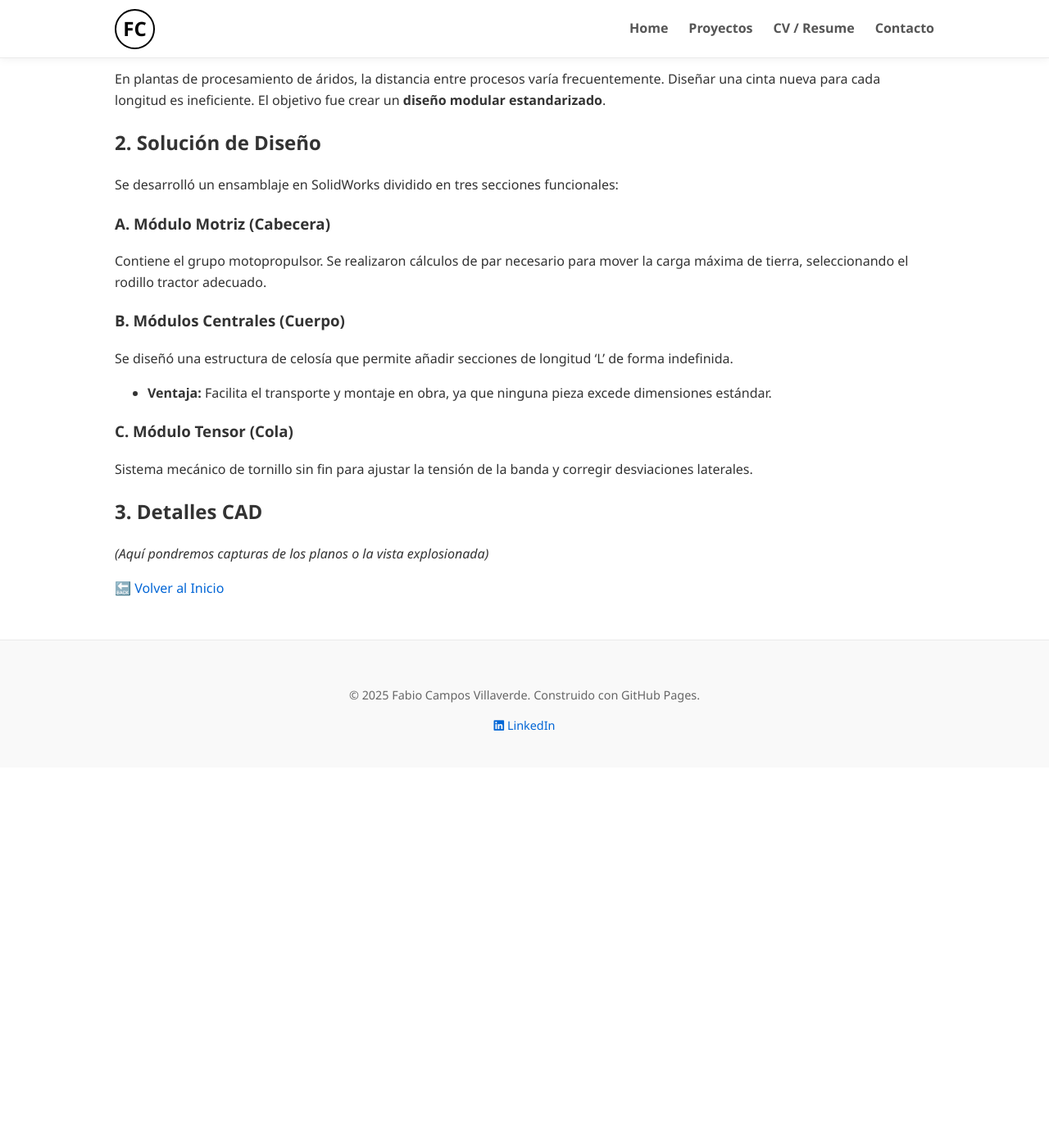
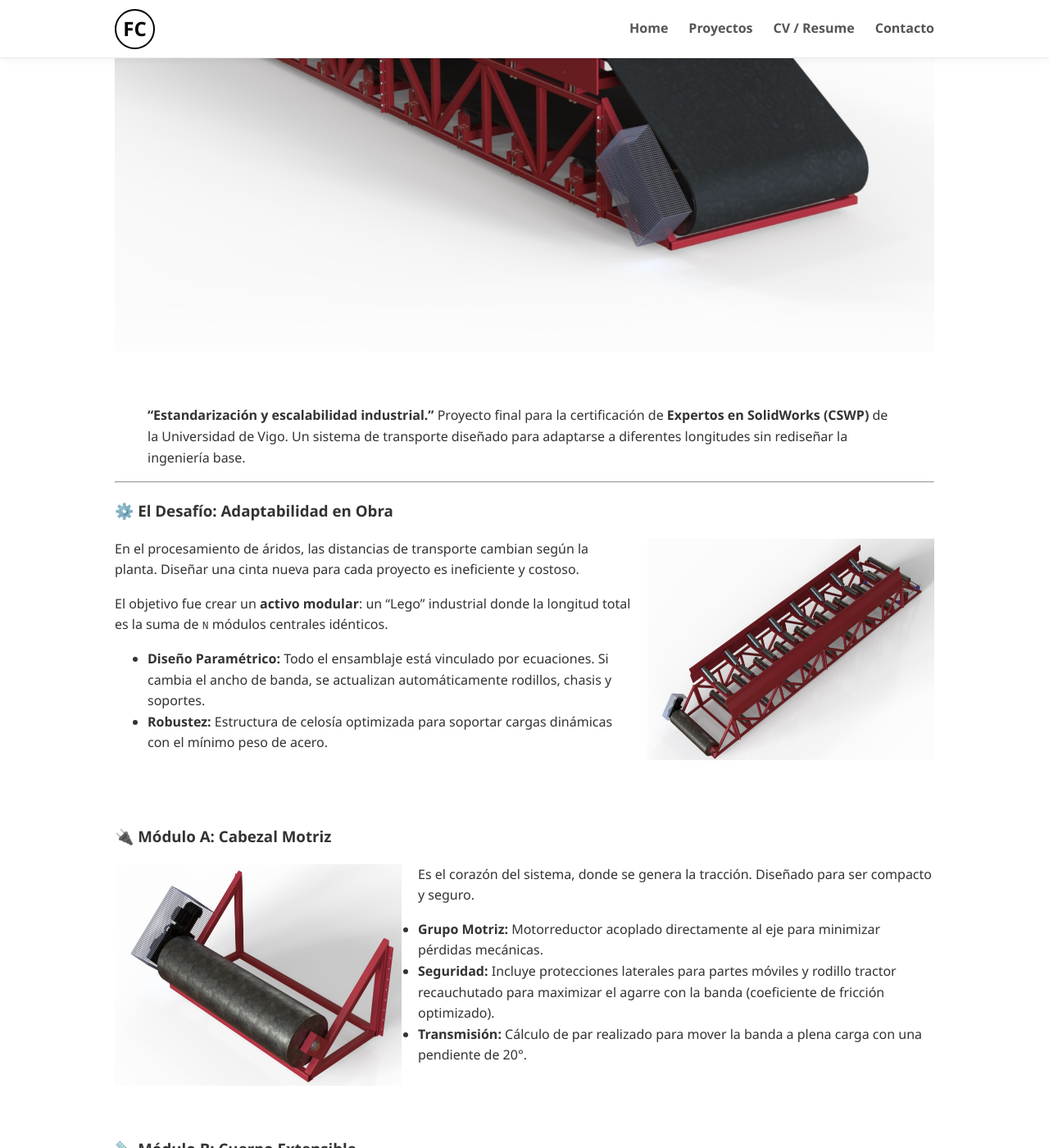
Before and after one commit to FabioCamposVillaverde/fabiocamposvillaverde.github.io, a Jekyll site: the page built from cinta-modular.md, in a window 1280 px wide and 1400 px high, scrolled down 527 px. Shown: the whole window at 82% size. Built offline with Jekyll 4.4.1, drawn with Linux system fonts in a browser that asks for light colours; our own code applies the rules of GitHub Pages for plain Markdown files; before the commit the page ends 1463 px from its top, so only the background shows below that; some of the changed text lies outside the part shown; grey boxes are pictures that could not be loaded.

Commit message:
Update cinta-modular.md

```diff
--- a/cinta-modular.md
+++ b/cinta-modular.md
@@ -1,25 +1,77 @@
-# Cinta Transportadora Modular de Material Granular
-**Software:** SolidWorks | **Enfoque:** Diseño Paramétrico
+---
+layout: default
+title: Diseño Paramétrico - Cinta Modular
+---
 
-![Render Cinta Completa](aqui-va-tu-render-cinta.jpg)
+# 🏗️ Cinta Transportadora Modular de Material Granular
 
-## 1. Descripción del Problema
-En plantas de procesamiento de áridos, la distancia entre procesos varía frecuentemente. Diseñar una cinta nueva para cada longitud es ineficiente. El objetivo fue crear un **diseño modular estandarizado**.
+<img src="assets/images/cinta_full_render.jpg" width="100%">
 
-## 2. Solución de Diseño
-Se desarrolló un ensamblaje en SolidWorks dividido en tres secciones funcionales:
+<br>
 
-### A. Módulo Motriz (Cabecera)
-Contiene el grupo motopropulsor. Se realizaron cálculos de par necesario para mover la carga máxima de tierra, seleccionando el rodillo tractor adecuado.
+> **"Estandarización y escalabilidad industrial."**
+> Proyecto final para la certificación de **Expertos en SolidWorks (CSWP)** de la Universidad de Vigo. Un sistema de transporte diseñado para adaptarse a diferentes longitudes sin rediseñar la ingeniería base.
 
-### B. Módulos Centrales (Cuerpo)
-Se diseñó una estructura de celosía que permite añadir secciones de longitud 'L' de forma indefinida.
-* **Ventaja:** Facilita el transporte y montaje en obra, ya que ninguna pieza excede dimensiones estándar.
+---
 
-### C. Módulo Tensor (Cola)
-Sistema mecánico de tornillo sin fin para ajustar la tensión de la banda y corregir desviaciones laterales.
+### ⚙️ El Desafío: Adaptabilidad en Obra
+<img src="assets/images/estructura_interna.jpg" align="right" width="350" style="margin-left: 20px; margin-bottom: 10px;">
 
-## 3. Detalles CAD
-*(Aquí pondremos capturas de los planos o la vista explosionada)*
+En el procesamiento de áridos, las distancias de transporte cambian según la planta. Diseñar una cinta nueva para cada proyecto es ineficiente y costoso.
 
-[🔙 Volver al Inicio](./)
+El objetivo fue crear un **activo modular**: un "Lego" industrial donde la longitud total es la suma de `N` módulos centrales idénticos.
+
+* **Diseño Paramétrico:** Todo el ensamblaje está vinculado por ecuaciones. Si cambia el ancho de banda, se actualizan automáticamente rodillos, chasis y soportes.
+* **Robustez:** Estructura de celosía optimizada para soportar cargas dinámicas con el mínimo peso de acero.
+
+<br clear="all">
+<br>
+
+### 🔌 Módulo A: Cabezal Motriz
+<img src="assets/images/modulo_motor.jpg" align="left" width="350" style="margin-right: 20px; margin-bottom: 10px;">
+
+Es el corazón del sistema, donde se genera la tracción. Diseñado para ser compacto y seguro.
+
+* **Grupo Motriz:** Motorreductor acoplado directamente al eje para minimizar pérdidas mecánicas.
+* **Seguridad:** Incluye protecciones laterales para partes móviles y rodillo tractor recauchutado para maximizar el agarre con la banda (coeficiente de fricción optimizado).
+* **Transmisión:** Cálculo de par realizado para mover la banda a plena carga con una pendiente de 20°.
+
+<br clear="all">
+<br>
+
+### 📏 Módulo B: Cuerpo Extensible
+<img src="assets/images/modulo_centro.jpg" align="right" width="350" style="margin-left: 20px; margin-bottom: 10px;">
+
+Aquí reside la inteligencia del diseño. Este módulo es una unidad repetitiva de longitud estándar (3 metros).
+
+* **Modularidad Infinita:** ¿Necesitas una cinta de 30 metros? Simplemente ensamblas 10 de estos módulos entre el cabezal y la cola.
+* **Rodillos en "V":** Disposición de rodillos artesa (troughing idlers) para acunar el material granular y evitar derrames laterales durante el transporte.
+* **Fabricación:** Diseñado con perfiles comerciales estándar para facilitar la manufactura y el recambio.
+
+<br clear="all">
+<br>
+
+### 🔧 Módulo C: Sistema Tensor de Cola
+<img src="assets/images/modulo_tensor.jpg" align="left" width="350" style="margin-right: 20px; margin-bottom: 10px;">
+
+El final de la línea cumple una doble función crítica para el mantenimiento.
+
+* **Tensión de Banda:** Sistema mecánico de husillo (tornillo sin fin) que permite tensar la goma cuando esta cede por el uso continuado.
+* **Corrección de Tracking:** Permite ajustar independientemente el lado izquierdo y derecho del rodillo para centrar la banda y evitar que roce con la estructura metálica.
+
+<br clear="all">
+
+---
+
+### 🚀 Ficha Técnica del Diseño
+
+| Característica | Especificación | Herramienta |
+| :--- | :--- | :--- |
+| **Software CAD** | SolidWorks 2024 | Diseño de Ensamblajes |
+| **Renderizado** | SolidWorks Visualize | RTX / PBR Materials |
+| **Tipo de Banda** | Caucho vulcanizado texturizado | Apariencia: Rubber Tread |
+| **Estructura** | Acero Galvanizado / Pintura RAL 3000 | Perfilería Estándar |
+| **Contexto** | Univ. de Vigo (Expertos SW) | Proyecto Académico |
+
+---
+[🔙 Volver al Portafolio](./)
```
